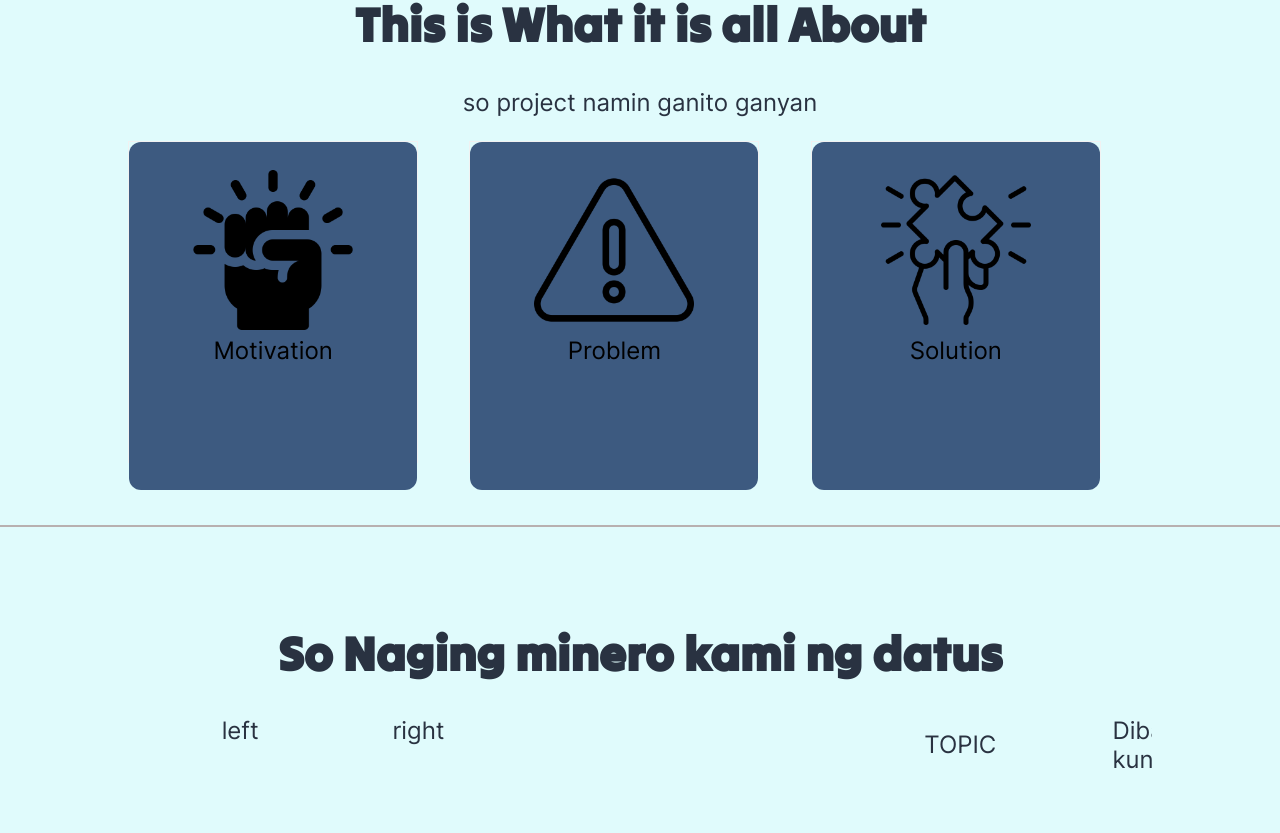
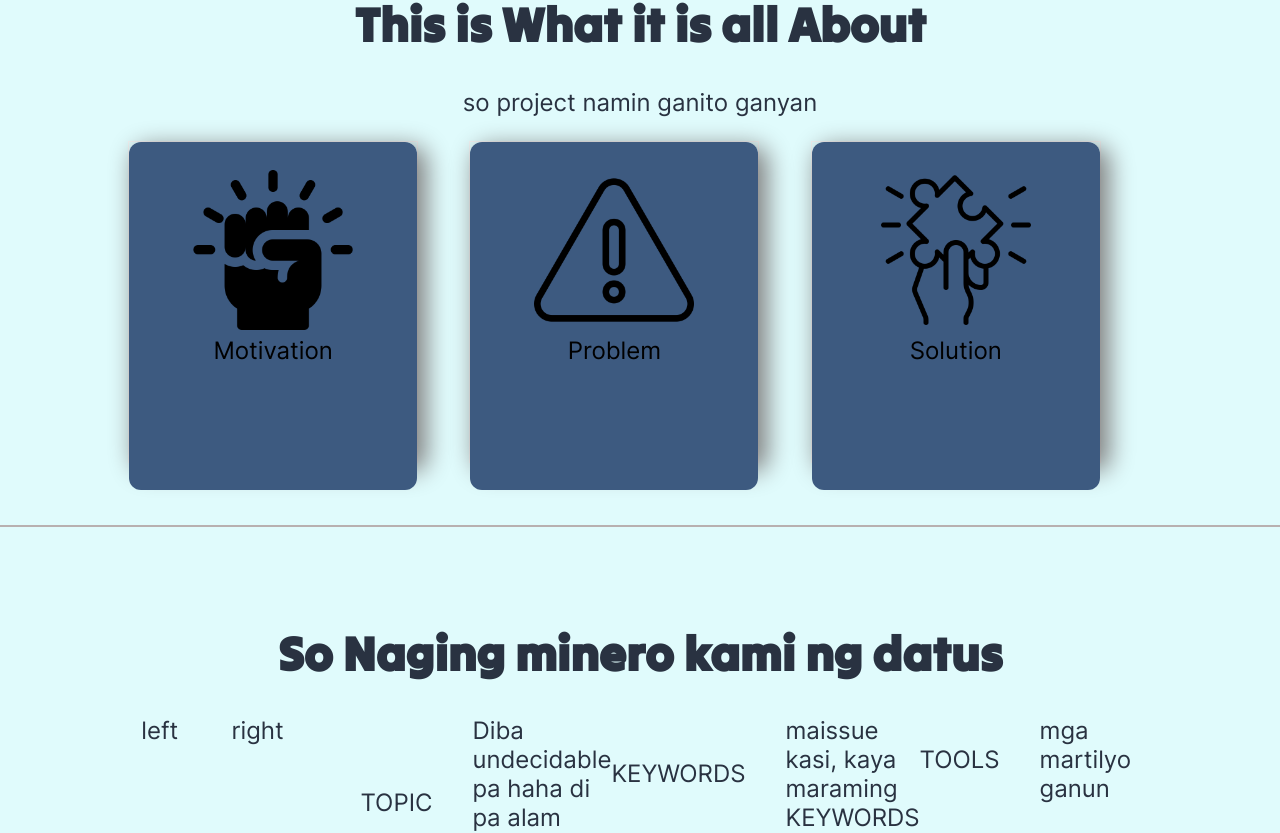
Before and after one commit to cs132g22/Portfolio, a React (Create React App) app: page / in a window 1280 px wide. Shown: the part 560-1393 px from the top of the page. Built offline with nearby package versions, Linux system fonts and the light colour scheme.

Commit message:
added shadows on cards

```diff
--- a/src/App.css
+++ b/src/App.css
@@ -87,7 +87,7 @@ Nav{
   }
   @media screen and (max-width:719px) {
     .bcontainer{
-    padding:10% 5% 0 5%;
+    padding:15% 5% 5% 5%;
     min-height: 50vh;
     }
     .body{
@@ -113,15 +113,14 @@ Link>.active {
 .viewer{
   scroll-snap-type: x mandatory;
   display: flex;
-  overflow-x:scroll ;
-  width:100%;
+  overflow-x:hidden;
+  width: 80vw;
 }
 
 .section{
   scroll-snap-align: start;
   height:100%;
-  width: 100%;
-  min-width: 720px;
+  width:200vw;
 }
 
 .left{
@@ -153,6 +152,7 @@ h1{
   min-height: 20vh;
   margin:0 5% 0 0;
   width:50%;
+
 }
 
 /* This container is needed to position the front and back side */
@@ -163,6 +163,8 @@ h1{
   text-align: center;
   transition: transform 0.8s;
   transform-style: preserve-3d;
+  box-shadow: 0.3em 0.3em 1em 0.1em gray;
+  border-radius: 0.5em;
 }
 
 /* Do an horizontal flip when you move the mouse over the flip box container */
```
